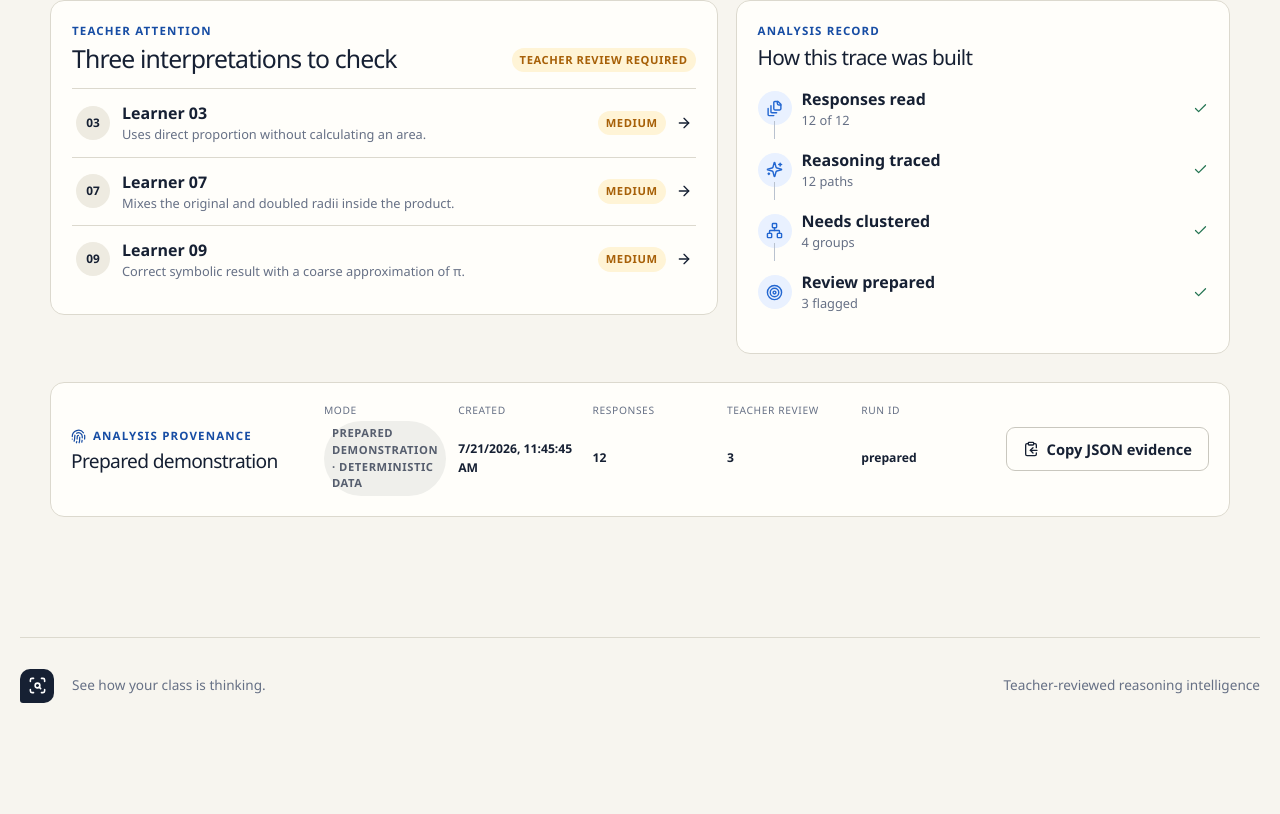
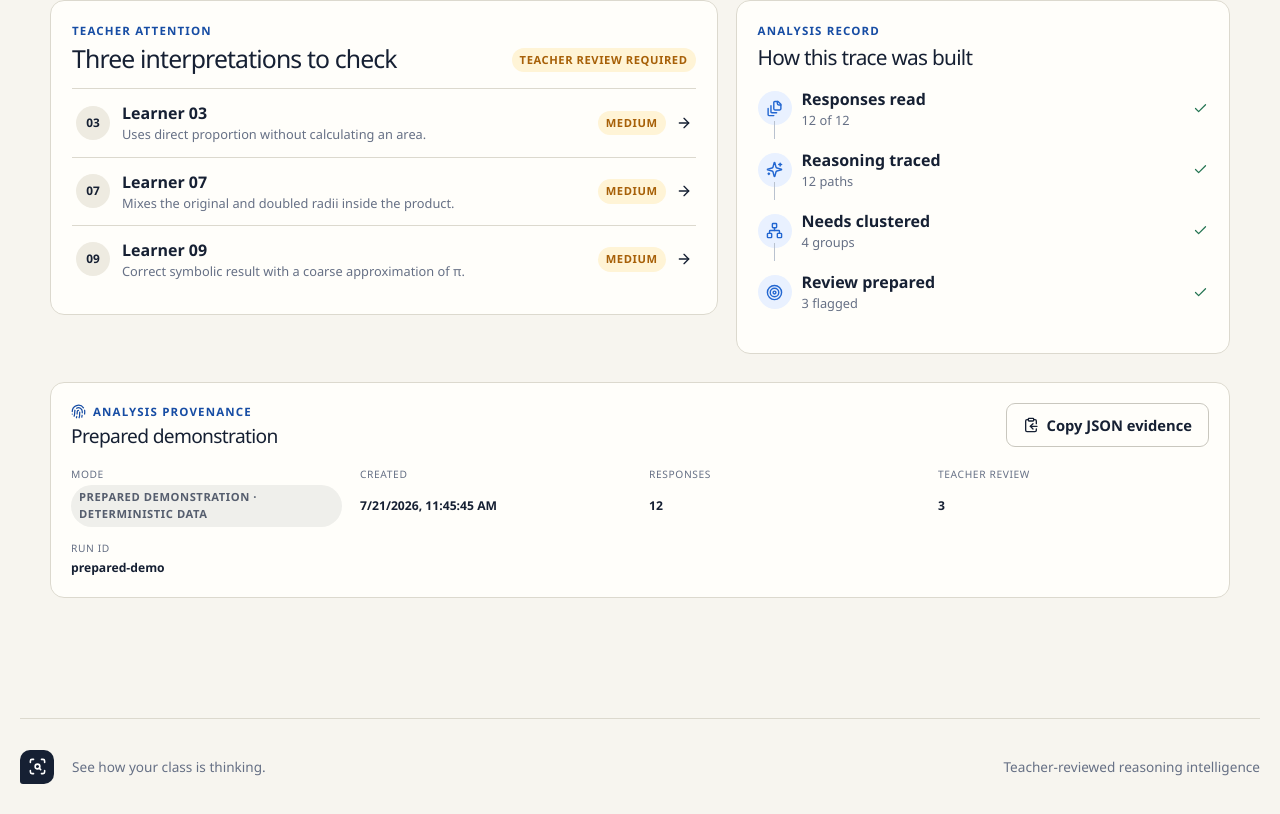
Before and after one commit to Rex739/ClassTrace, a Next.js app: page /analyses/demo in a window 1280 px wide. Shown: the part 1780-2594 px from the top of the page. Before the commit the page ends 2513 px from the top, so only its background shows below. Built offline with nearby package versions, Linux system fonts and the light colour scheme; no server answers.

Commit message:
Fix analysis provenance layout

```diff
--- a/app/globals.css
+++ b/app/globals.css
@@ -385,13 +385,17 @@ h2 { font-size: clamp(1.55rem, 2.8vw, 2.25rem); line-height: 1.12; }
 .progress-card li.active { color: var(--blue); font-weight: 800; }
 .progress-card li.active > span { color: white; background: var(--blue); border-color: var(--blue); box-shadow: 0 0 0 4px var(--blue-soft); }
 .progress-card li.done { color: var(--green); }
-.provenance-card { min-width: 0; overflow: hidden; padding: 20px; background: var(--surface); border: 1px solid var(--line); border-radius: 14px; display: grid; grid-template-columns: minmax(180px, .7fr) 2fr auto; gap: 22px; align-items: center; }
+.provenance-card { min-width: 0; overflow: hidden; padding: 20px; background: var(--surface); border: 1px solid var(--line); border-radius: 14px; display: grid; gap: 20px; }
+.provenance-card-header { min-width: 0; display: flex; flex-direction: column; align-items: flex-start; gap: 16px; }
+.provenance-card-title { min-width: 0; }
 .provenance-card h2 { margin: 5px 0 0; font-size: 1.2rem; }
-.provenance-card dl { min-width: 0; display: grid; grid-template-columns: repeat(5, minmax(0, 1fr)); gap: 12px; margin: 0; }
+.provenance-card dl { min-width: 0; display: grid; grid-template-columns: minmax(0, 1fr); gap: 14px 18px; margin: 0; }
 .provenance-card dl > div { min-width: 0; display: grid; gap: 3px; }
-.provenance-card dt { color: var(--muted); font-size: .64rem; text-transform: uppercase; letter-spacing: .06em; }
-.provenance-card dd { min-width: 0; margin: 0; font-size: .76rem; font-weight: 750; overflow-wrap: anywhere; }
-.provenance-card .badge { max-width: 100%; white-space: normal; overflow-wrap: anywhere; }
+.provenance-card dt { color: var(--muted); font-size: .64rem; text-transform: uppercase; letter-spacing: .06em; white-space: nowrap; }
+.provenance-card dd { min-width: 0; margin: 0; font-size: .76rem; font-weight: 750; overflow-wrap: break-word; word-break: normal; }
+.provenance-card .badge { max-width: 100%; width: fit-content; white-space: normal; overflow-wrap: break-word; word-break: normal; }
+.provenance-copy { flex-shrink: 0; }
+.provenance-run-id { overflow: hidden; text-overflow: ellipsis; white-space: nowrap; }
 .teacher-edit-grid { display: grid; grid-template-columns: repeat(3, 1fr); gap: 10px; }
 .teacher-edit-grid .field { align-content: start; padding: 12px; background: #f7f6f1; border-radius: 9px; }
 .reasoning-timeline small { color: var(--blue-dark); font-size: .72rem; }
@@ -433,8 +437,6 @@ h2 { font-size: clamp(1.55rem, 2.8vw, 2.25rem); line-height: 1.12; }
   .comparison-label { grid-column: 1 / -1; }
   .comparison-arrow { display: none; }
   .evidence-cards { grid-template-columns: repeat(2, 1fr); }
-  .provenance-card { grid-template-columns: 1fr; }
-  .provenance-card dl { grid-template-columns: repeat(3, minmax(0, 1fr)); }
   .teacher-edit-grid { grid-template-columns: 1fr; }
 }
 
@@ -501,8 +503,23 @@ h2 { font-size: clamp(1.55rem, 2.8vw, 2.25rem); line-height: 1.12; }
   .outcome-comparison, .outcome-status-grid, .evidence-cards { grid-template-columns: 1fr; }
   .comparison-label { grid-column: auto; }
   .completion-state h1 { font-size: 2.35rem; }
-  .provenance-card dl { grid-template-columns: repeat(2, minmax(0, 1fr)); }
   .transfer-input-grid { grid-template-columns: 1fr; }
   .outcome-context { grid-template-columns: 1fr; }
   .analysis-error { margin: 14px; }
 }
+
+@media (min-width: 640px) {
+  .provenance-card dl { grid-template-columns: repeat(2, minmax(0, 1fr)); }
+}
+
+@media (min-width: 768px) {
+  .provenance-card-header { flex-direction: row; align-items: flex-start; justify-content: space-between; }
+}
+
+@media (min-width: 900px) {
+  .provenance-card dl { grid-template-columns: repeat(3, minmax(0, 1fr)); }
+}
+
+@media (min-width: 1160px) {
+  .provenance-card dl { grid-template-columns: repeat(4, minmax(0, 1fr)); }
+}
--- a/components/live-analysis-dashboard.tsx
+++ b/components/live-analysis-dashboard.tsx
@@ -27,6 +27,7 @@ export function LiveAnalysisDashboard() {
     <section className="metrics" aria-label="Live analysis summary"><article><span><Users size={18} /></span><div><strong>{classAnalysis.classSummary.totalResponses}</strong><small>responses represented</small></div></article><article><span><AlertTriangle size={18} /></span><div><strong>{classAnalysis.clusters.length}</strong><small>possible misconception clusters</small></div></article><article><span><CheckCircle2 size={18} /></span><div><strong>{classAnalysis.demonstratedUnderstandingResponseIds.length}</strong><small>demonstrated understanding</small></div></article><article><span><Clock3 size={18} /></span><div><strong>{classAnalysis.teacherAttentionResponseIds.length}</strong><small>teacher review required</small></div></article></section>
     <TraceMap analysis={classAnalysis} basePath="/analyses/live/clusters" />
     <section><div className="section-heading-row"><div><span className="eyebrow">Evidence-grounded groups</span><h2>Possible misconception clusters</h2></div><p>Grouped by reasoning evidence, never final answer alone.</p></div><div className="cluster-grid">{classAnalysis.clusters.map((cluster) => <article className="card cluster-card" key={cluster.id}><div className="cluster-card-top"><Badge tone={cluster.confidence < .8 ? "amber" : "blue"}>{Math.round(cluster.confidence * 100)}% confidence</Badge><span><Users size={15} /> {cluster.responseIds.length} learners</span></div><h3>{cluster.title}</h3><p>{cluster.explanation}</p><div className="cluster-need"><span>Shared reasoning pattern</span>{cluster.sharedReasoningPattern}</div><Link href={`/analyses/live/clusters/${cluster.id}`}>Inspect evidence <ArrowRight size={16} /></Link></article>)}</div></section>
-    <div className="analysis-lower"><section className="attention-queue"><div className="section-heading-row"><div><span className="eyebrow">Teacher attention</span><h2>{attention.length} responses need review</h2></div><Badge tone="amber">Teacher review required</Badge></div><div>{attention.map((item) => <Link key={item.responseId} href="/analyses/live"><span className="student-monogram">{item.studentAlias.slice(-2)}</span><span><strong>{item.studentAlias}</strong><small>{item.reviewReason ?? item.observableReasoningSummary}</small></span><Badge tone="amber">{Math.round(item.confidence * 100)}%</Badge></Link>)}</div></section><ProvenanceCard run={{ ...run, classAnalysis }} /></div>
+    <section className="attention-queue"><div className="section-heading-row"><div><span className="eyebrow">Teacher attention</span><h2>{attention.length} responses need review</h2></div><Badge tone="amber">Teacher review required</Badge></div><div>{attention.map((item) => <Link key={item.responseId} href="/analyses/live"><span className="student-monogram">{item.studentAlias.slice(-2)}</span><span><strong>{item.studentAlias}</strong><small>{item.reviewReason ?? item.observableReasoningSummary}</small></span><Badge tone="amber">{Math.round(item.confidence * 100)}%</Badge></Link>)}</div></section>
+    <ProvenanceCard run={{ ...run, classAnalysis }} />
   </div></AppShell>;
 }
--- a/components/provenance-card.tsx
+++ b/components/provenance-card.tsx
@@ -15,5 +15,17 @@ export function ProvenanceCard({ run }: { run: AnalysisRun }) {
     await navigator.clipboard.writeText(JSON.stringify(payload, null, 2));
     setCopied(true);
   }
-  return <section className="provenance-card" aria-labelledby="provenance-title"><div><span className="eyebrow"><Fingerprint size={15} /> Analysis provenance</span><h2 id="provenance-title">{run.metadata.mode === "live" ? "Live analysis" : "Prepared demonstration"}</h2></div><dl><div><dt>Mode</dt><dd><Badge tone={run.metadata.mode === "live" ? "blue" : "neutral"}>{getRunLabel(run.metadata)}</Badge></dd></div><div><dt>Created</dt><dd>{new Date(run.metadata.createdAt).toLocaleString()}</dd></div><div><dt>Responses</dt><dd>{run.metadata.responseCount}</dd></div><div><dt>Teacher review</dt><dd>{run.metadata.teacherReviewCount}</dd></div><div><dt>Run ID</dt><dd>{run.metadata.runId.slice(0, 8)}</dd></div></dl><Button type="button" variant="secondary" onClick={copyEvidence}>{copied ? <Check size={16} /> : <ClipboardCopy size={16} />}{copied ? "Evidence copied" : "Copy JSON evidence"}</Button></section>;
+  return <section className="provenance-card" aria-labelledby="provenance-title">
+    <div className="provenance-card-header">
+      <div className="provenance-card-title"><span className="eyebrow"><Fingerprint size={15} /> Analysis provenance</span><h2 id="provenance-title">{run.metadata.mode === "live" ? "Live analysis" : "Prepared demonstration"}</h2></div>
+      <Button type="button" variant="secondary" className="provenance-copy" onClick={copyEvidence}>{copied ? <Check size={16} /> : <ClipboardCopy size={16} />}{copied ? "Evidence copied" : "Copy JSON evidence"}</Button>
+    </div>
+    <dl className="provenance-grid">
+      <div><dt>Mode</dt><dd><Badge tone={run.metadata.mode === "live" ? "blue" : "neutral"}>{getRunLabel(run.metadata)}</Badge></dd></div>
+      <div><dt>Created</dt><dd>{new Date(run.metadata.createdAt).toLocaleString()}</dd></div>
+      <div><dt>Responses</dt><dd>{run.metadata.responseCount}</dd></div>
+      <div><dt>Teacher review</dt><dd>{run.metadata.teacherReviewCount}</dd></div>
+      <div><dt>Run ID</dt><dd className="provenance-run-id" title={run.metadata.runId}>{run.metadata.runId}</dd></div>
+    </dl>
+  </section>;
 }
```
Also changed, not shown: 1 other file (tests, documents, lock files or other folders).
